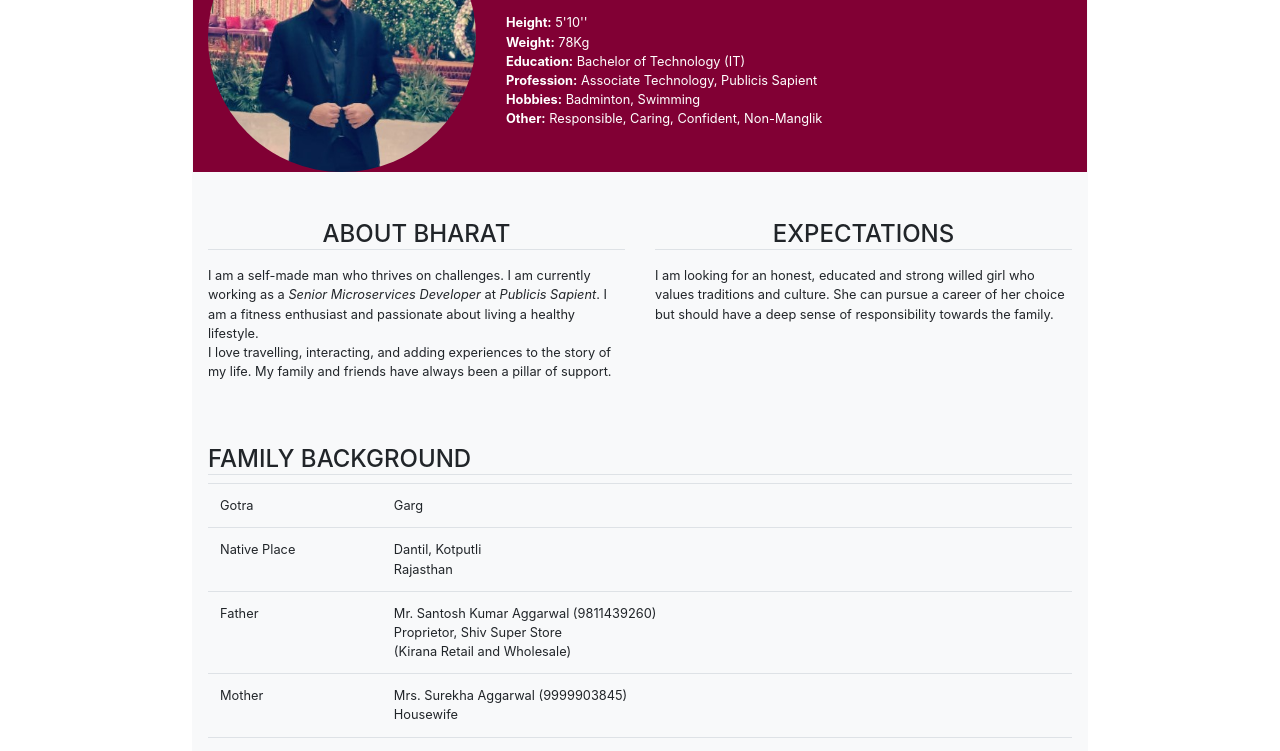
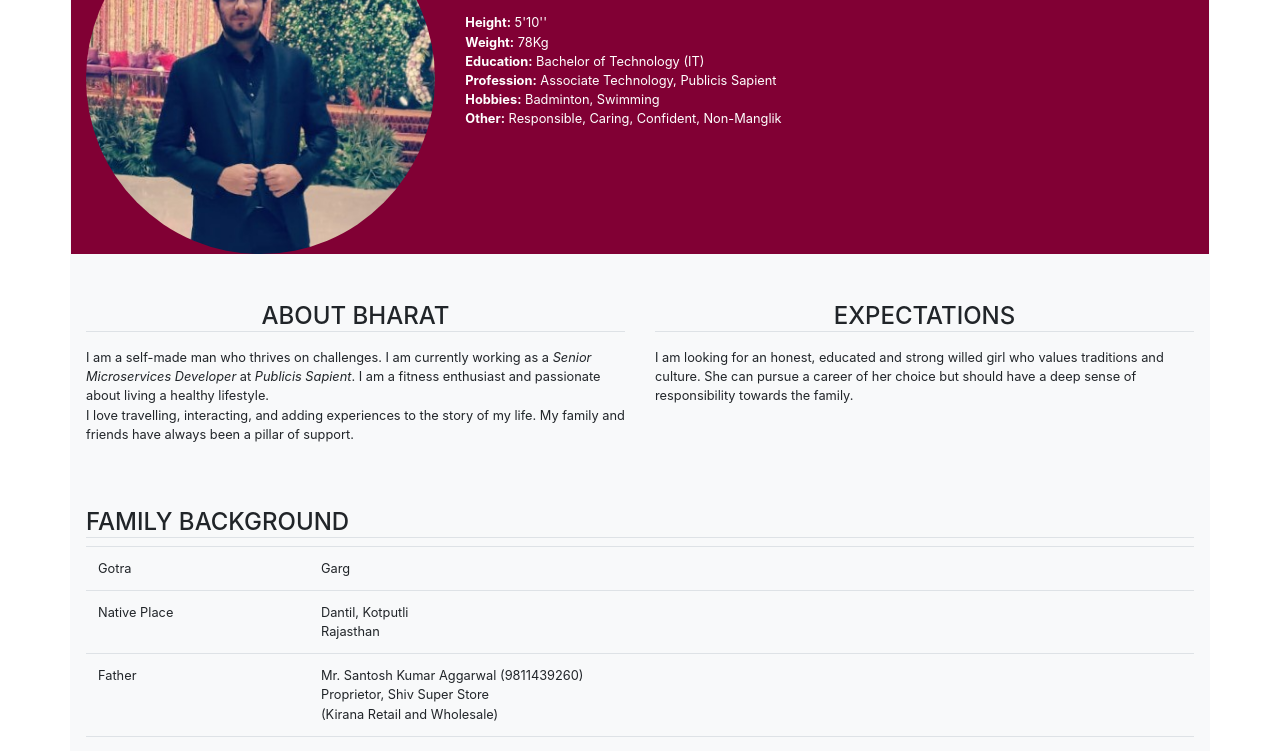
Before and after one commit to bharataggarwal1/biodata, a plain HTML site: page index.html in a window 1280 px wide. Shown: the part 102-853 px from the top of the page. Drawn offline with nearby package versions, Linux system fonts and the light colour scheme.

Commit message:
Update index.html

```diff
--- a/index.html
+++ b/index.html
@@ -12,7 +12,7 @@
 </head>
 <body>
 
-    <div class="container border border-light bg-light" style="width:70%">
+    <div class="container border border-light bg-light" style="width:100%">
         <div class="row text-white pt-1" style="background-color: #810034;">
             <div class="col-md-4">
                 <img src="images/me3.png" alt="Bharat Aggarwal" class="img-fluid rounded-circle border-white">
```
